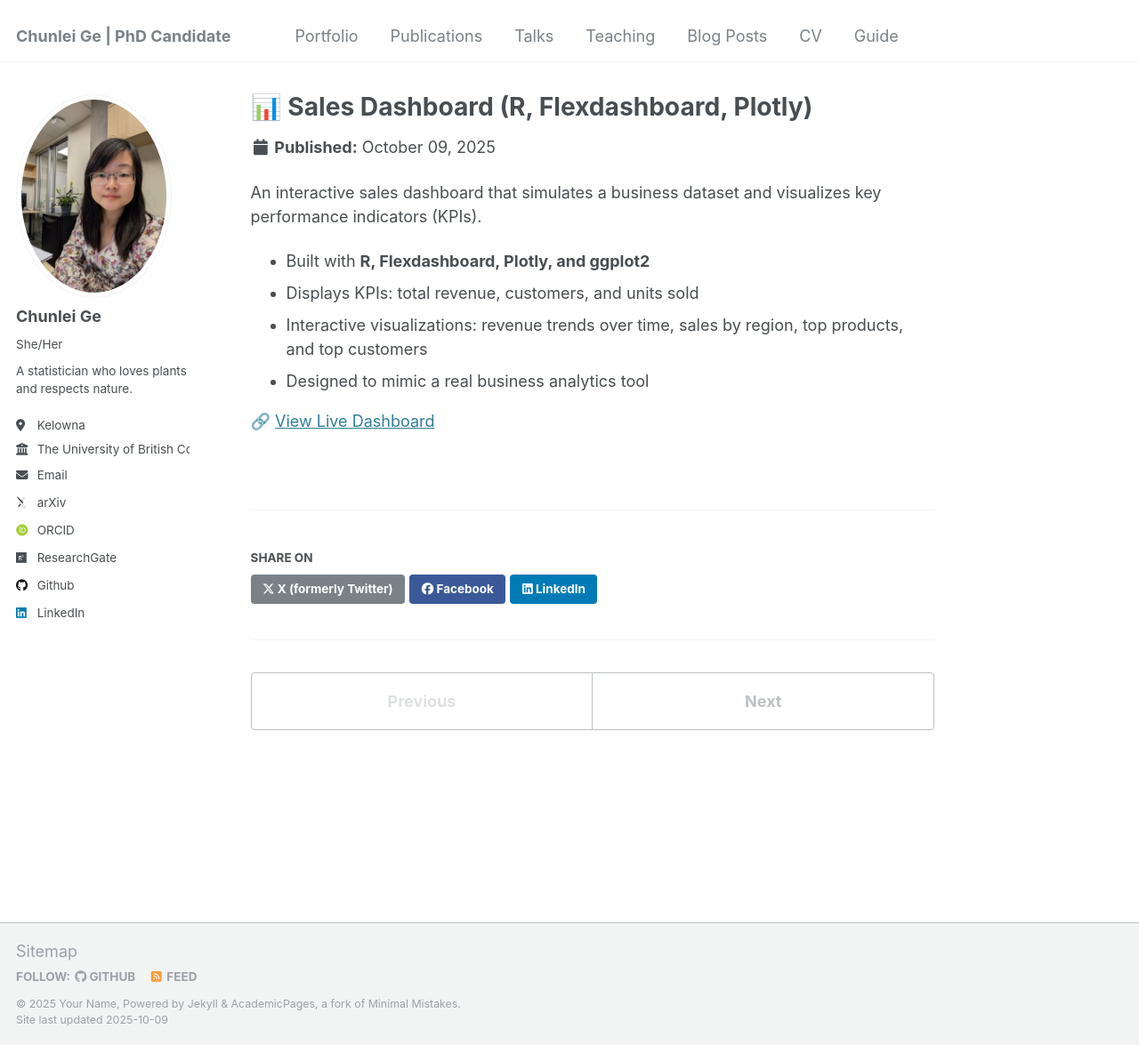
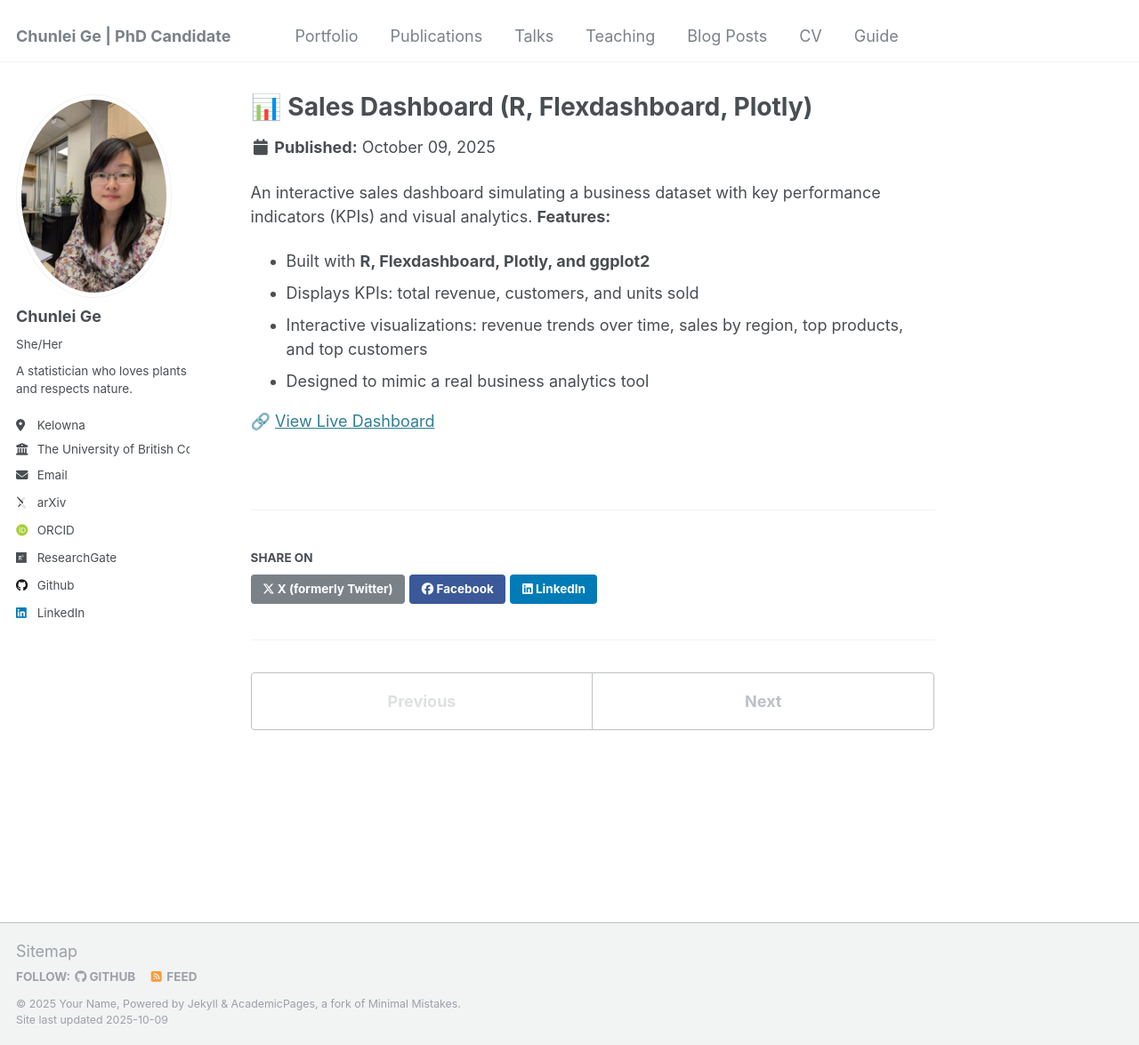
Before and after one commit to chunleige/chunleige.github.io, a Jekyll site: the page built from _portfolio/portfolio-1.md, in a window 1280 px wide and 1175 px high. Shown: the whole window at 89% size. Built offline with Jekyll 4.4.1, drawn with Linux system fonts in a browser that asks for light colours; some web fonts are replaced.

Commit message:
Update portfolio-1.md

```diff
--- a/_portfolio/portfolio-1.md
+++ b/_portfolio/portfolio-1.md
@@ -4,10 +4,11 @@ excerpt: "Visualizing Sales of Electronic Products <br/><img src='/images/sales_
 collection: portfolio
 ---
 
-An interactive sales dashboard that simulates a business dataset and visualizes key performance indicators (KPIs).
+An interactive sales dashboard simulating a business dataset with key performance indicators (KPIs) and visual analytics.
+**Features:**
 - Built with **R, Flexdashboard, Plotly, and ggplot2**
 - Displays KPIs: total revenue, customers, and units sold
 - Interactive visualizations: revenue trends over time, sales by region, top products, and top customers
 - Designed to mimic a real business analytics tool
 
-🔗 [View Live Dashboard](https://chunleige.github.io/projects/sales_dashboard.html)
+🔗 [View Live Dashboard](https://chunleige.github.io/portfolio/sales_dashboard.html)
```
